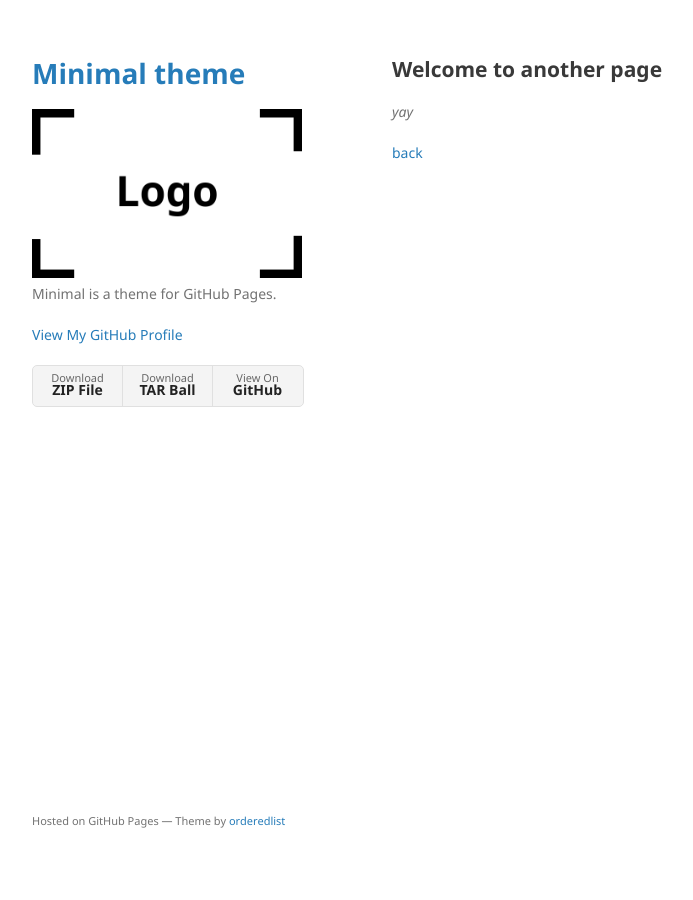
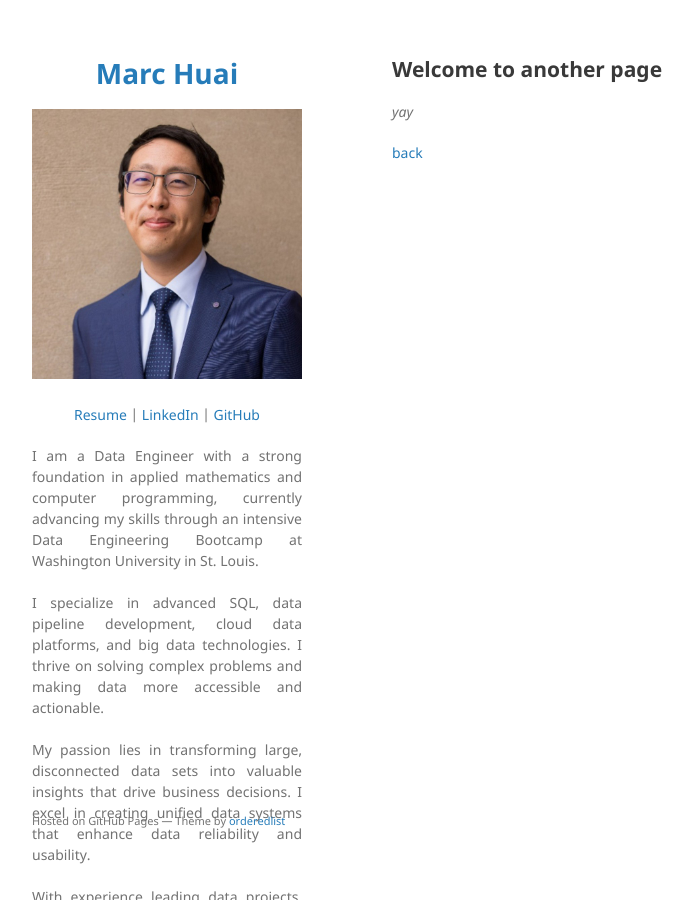
Before and after one commit to marc-huai/marc-huai.github.io, a Jekyll site: the page built from another-page.md, in a window 1280 px wide. Shown: the whole page, without its empty margins (178-871 px from the left). Built offline with Jekyll 4.4.1, drawn with Linux system fonts in a browser that asks for light colours; our own code applies the rules of GitHub Pages for plain Markdown files; some of the changed text lies outside the part shown.

Commit message:
Initial Config
portfolio photo description and analytics setup

```diff
--- a/_config.yml
+++ b/_config.yml
@@ -1,6 +1,24 @@
-title: Minimal theme
-logo: /assets/img/logo.png
-description: Minimal is a theme for GitHub Pages.
-show_downloads: true
-google_analytics:
+title: <p align="center">Marc Huai</p>
+
+logo: "/assets/img/HeadShot.jpg"
+
+description: |
+  <p align="center">
+  <a href="pdf/resume.pdf">Resume</a> |
+  <a href="https://www.linkedin.com/in/marchuai/">LinkedIn</a> |
+  <a href="https://github.com/marc-huai">GitHub</a>
+  </p>
+
+  <p align="justify">
+  I am a Data Engineer with a strong foundation in applied mathematics and computer programming, currently advancing my skills through an intensive Data Engineering Bootcamp at Washington University in St. Louis.
+  <br><br>
+  I specialize in advanced SQL, data pipeline development, cloud data platforms, and big data technologies. I thrive on solving complex problems and making data more accessible and actionable.
+  <br><br>
+  My passion lies in transforming large, disconnected data sets into valuable insights that drive business decisions. I excel in creating unified data systems that enhance data reliability and usability.
+  <br><br>
+  With experience leading data projects, resolving complex challenges, and executing smooth, accurate data migrations, I bring strong value to any data-driven team.
+  </p>
+
 theme: jekyll-theme-minimal
+
+google_analytics: G-JHVECBZSDN
```
Also changed, not shown: assets/img/HeadShot.jpg (added).
